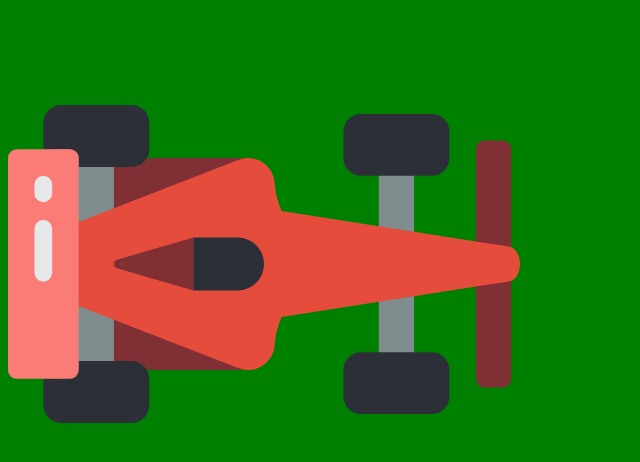
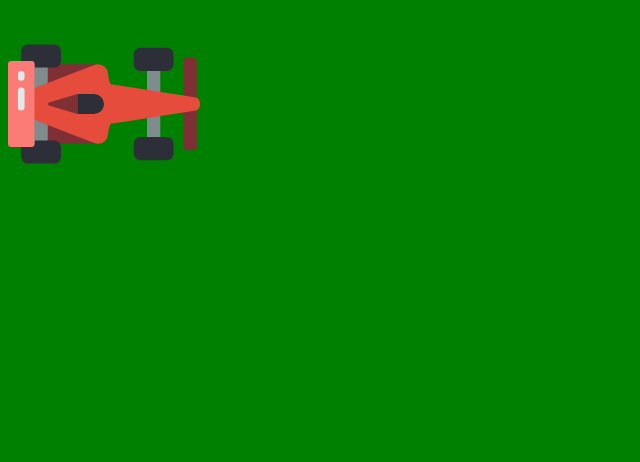
Before and after one commit to danielwrosenbaum/driving-game, a website: page index.html in a window 1280 px wide. Shown: the whole page, without its empty margins (0-640 px from the left). Drawn offline with Linux system fonts and the light colour scheme.

Commit message:
format car to fit on page correctly. #1

```diff
--- a/index.html
+++ b/index.html
@@ -6,7 +6,10 @@
   </head>
   <body>
     <div class="container">
-      <img src="images/f1.svg" alt="racecar">
+      <div class="car-container">
+        <img class="race-car" src="images/f1.svg" alt="racecar">
+      </div>
+
     </div>
 
     <script src="main.js"></script>
--- a/styles.css
+++ b/styles.css
@@ -1,3 +1,8 @@
 body {
   background-color: green;
+  width: 100%;
 }
+
+.race-car {
+  width: 15%;
+}
```
